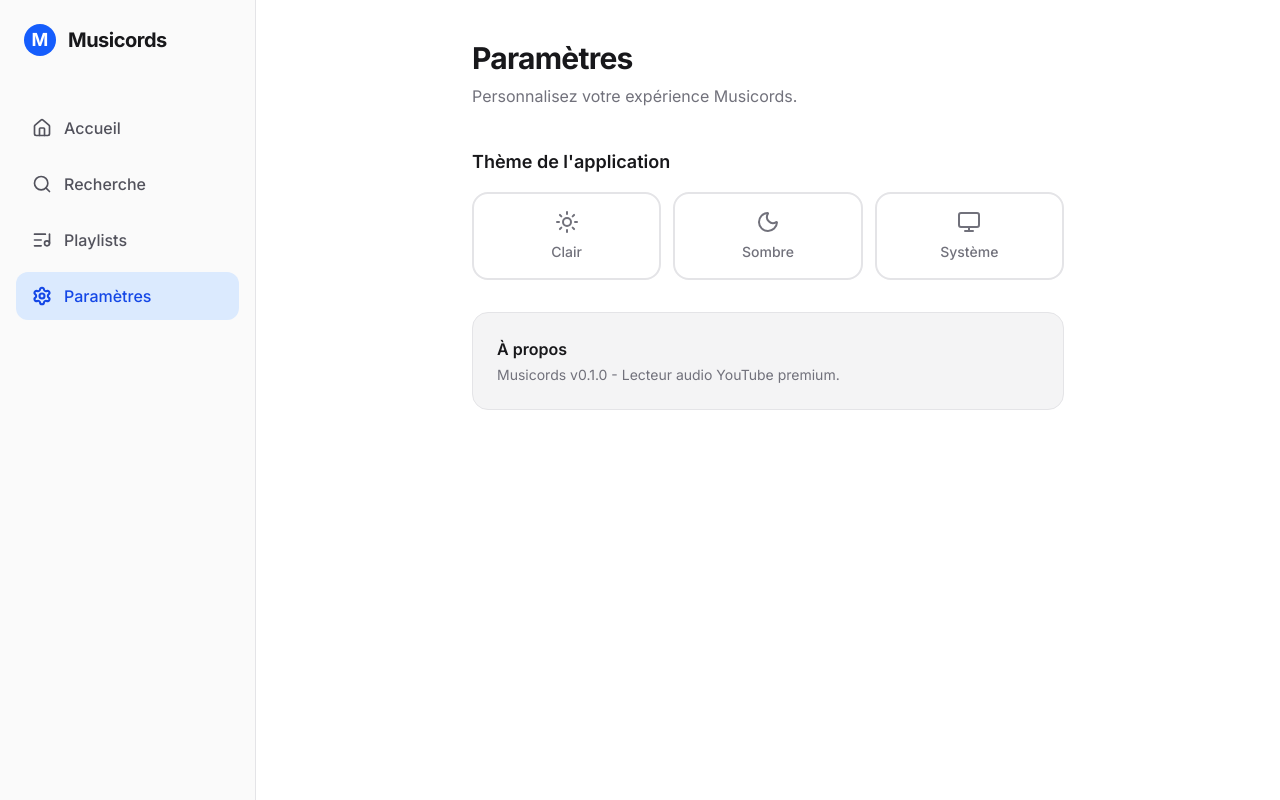
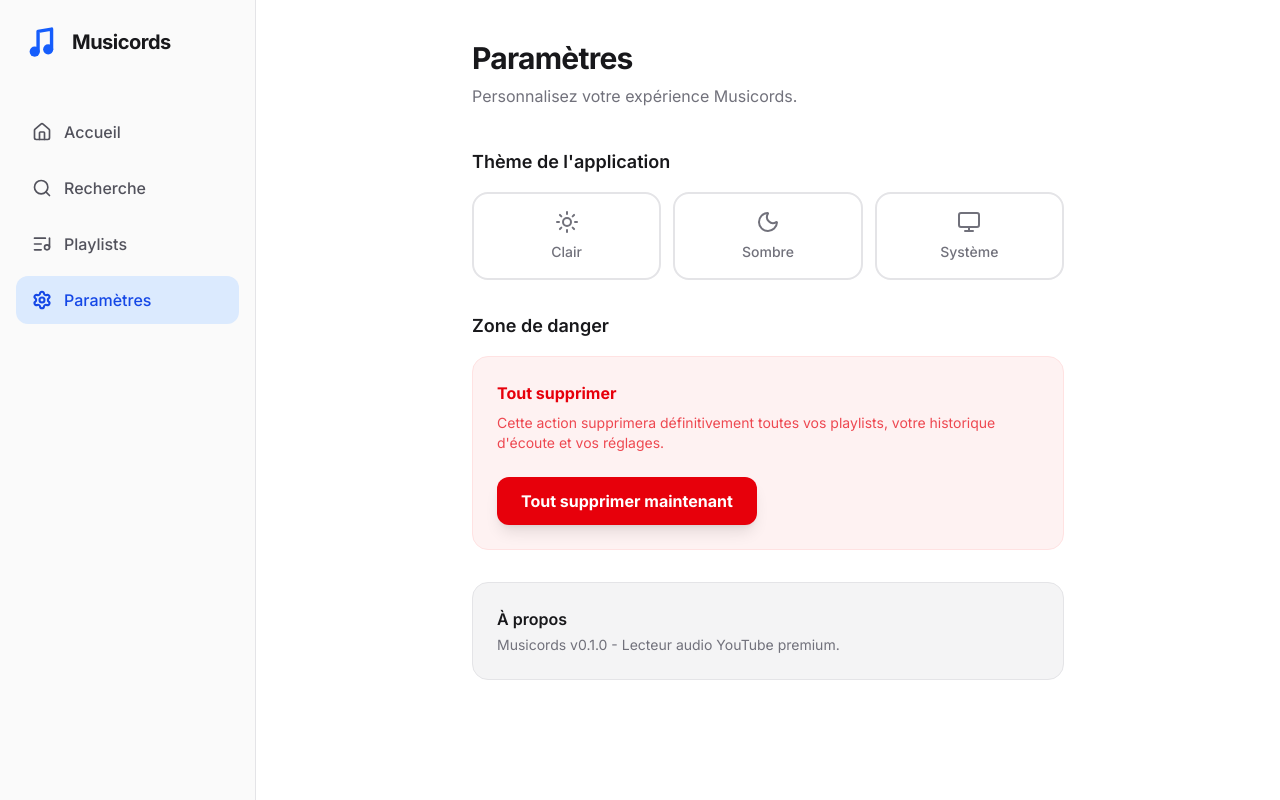
Before and after one commit to Enzoait/Musicords, a Next.js app: page /settings in a window 1280 px wide. Built offline with nearby package versions, Linux system fonts and the light colour scheme.

Commit message:
added cooldown between skips

```diff
--- a/app/layout.tsx
+++ b/app/layout.tsx
@@ -11,6 +11,11 @@ export const metadata: Metadata = {
   title: "Musicords",
   description: "A complete music application with YouTube audio streaming.",
   manifest: "/manifest.json",
+  icons: {
+    icon: "/favicon.svg",
+    shortcut: "/favicon.svg",
+    apple: "/favicon.svg",
+  },
 };
 
 export const viewport: Viewport = {
--- a/app/playlists/page.tsx
+++ b/app/playlists/page.tsx
@@ -66,7 +66,7 @@ export default function PlaylistsPage() {
                 >
                   <div className="relative aspect-square rounded-2xl overflow-hidden bg-zinc-100 dark:bg-zinc-800 shadow-md transition-transform group-hover:scale-[1.02]">
                     {playlist.cover ? (
-                      <img src={playlist.cover} alt={playlist.name} className="w-full h-full object-cover" />
+                      <img src={playlist.cover} alt={playlist.name} className="w-full h-full object-cover scale-135" />
                     ) : (
                       <div className="w-full h-full flex items-center justify-center bg-gradient-to-br from-blue-500 to-indigo-600">
                         <ListMusic className="w-12 h-12 text-white/50" />
@@ -106,7 +106,7 @@ export default function PlaylistsPage() {
               <header className="flex flex-col md:flex-row items-end gap-6">
                 <div className="relative w-48 h-48 md:w-56 md:h-56 rounded-3xl overflow-hidden shadow-2xl shrink-0 group">
                   {activePlaylist.cover ? (
-                    <img src={activePlaylist.cover} alt={activePlaylist.name} className="w-full h-full object-cover" />
+                    <img src={activePlaylist.cover} alt={activePlaylist.name} className="w-full h-full object-cover scale-135" />
                   ) : (
                     <div className="w-full h-full flex items-center justify-center bg-gradient-to-br from-blue-500 to-indigo-600">
                       <ListMusic className="w-20 h-20 text-white/50" />
--- a/app/search/page.tsx
+++ b/app/search/page.tsx
@@ -82,7 +82,7 @@ export default function SearchPage() {
               <img
                 src={result.thumbnail}
                 alt={result.title}
-                className="w-full h-full object-cover"
+                className="w-full h-full object-cover scale-135"
               />
               <div className="absolute inset-0 bg-gradient-to-t from-black/60 to-transparent" />
             </div>
--- a/app/settings/page.tsx
+++ b/app/settings/page.tsx
@@ -3,6 +3,7 @@
 import { useTheme } from "next-themes";
 import { Moon, Sun, Monitor, Check } from "lucide-react";
 import { useEffect, useState } from "react";
+import { useMusicStore } from "@/lib/store";
 import { cn } from "@/lib/utils";
 
 export default function SettingsPage() {
@@ -61,6 +62,24 @@ export default function SettingsPage() {
           </div>
         </section>
 
+        <section className="space-y-4">
+          <h2 className="text-lg font-semibold text-zinc-900 dark:text-zinc-50 flex items-center gap-2">
+            Zone de danger
+          </h2>
+          <div className="p-6 rounded-2xl bg-red-50 dark:bg-red-900/10 border border-red-100 dark:border-red-900/30">
+            <h3 className="font-bold text-red-600 dark:text-red-400 mb-2">Tout supprimer</h3>
+            <p className="text-sm text-red-600/70 dark:text-red-400/70 mb-6">
+              Cette action supprimera définitivement toutes vos playlists, votre historique d'écoute et vos réglages.
+            </p>
+            <button
+              onClick={() => useMusicStore.getState().clearAllData()}
+              className="px-6 h-12 rounded-xl bg-red-600 hover:bg-red-700 text-white font-bold transition-all shadow-lg active:scale-95"
+            >
+              Tout supprimer maintenant
+            </button>
+          </div>
+        </section>
+
         <section className="p-6 rounded-2xl bg-zinc-100 dark:bg-zinc-900/50 border border-zinc-200 dark:border-zinc-800">
           <h3 className="font-semibold text-zinc-900 dark:text-zinc-50 mb-1">À propos</h3>
           <p className="text-sm text-zinc-500 dark:text-zinc-400">
--- a/components/Navigation.tsx
+++ b/components/Navigation.tsx
@@ -41,9 +41,7 @@ export function Navigation() {
       {/* Desktop Sidebar Navigation */}
       <aside className="hidden md:flex flex-col w-64 h-screen fixed left-0 top-0 bg-zinc-50 dark:bg-zinc-950 border-r border-zinc-200 dark:border-zinc-800 z-50">
         <div className="p-6 flex items-center space-x-3">
-          <div className="w-8 h-8 rounded-full bg-blue-600 flex items-center justify-center">
-            <span className="text-white font-bold text-lg">M</span>
-          </div>
+          <img src="/favicon-transparent.svg" alt="Musicords Logo" className="w-9 h-9" />
           <h1 className="text-xl font-bold text-zinc-900 dark:text-white tracking-tight">Musicords</h1>
         </div>
 
--- a/components/player/HiddenPlayer.tsx
+++ b/components/player/HiddenPlayer.tsx
@@ -49,6 +49,9 @@ export function HiddenPlayer() {
     if (!player || !currentTrack) return;
 
     try {
+      // Ensure the player is fully ready and has the API methods
+      if (typeof player.loadVideoById !== 'function') return;
+
       const isNewTrack = lastVideoId.current !== currentTrack.id;
 
       if (isNewTrack) {
@@ -64,7 +67,10 @@ export function HiddenPlayer() {
           player.playVideo();
           startProgressInterval();
         } else {
-          player.pauseVideo();
+          // Check if pauseVideo exists too
+          if (typeof player.pauseVideo === 'function') {
+            player.pauseVideo();
+          }
           stopProgressInterval();
         }
       }
--- a/components/ui/TrackItem.tsx
+++ b/components/ui/TrackItem.tsx
@@ -17,7 +17,7 @@ export function TrackItem({ track, onClick, onRemove }: TrackItemProps) {
         <img
           src={track.thumbnail}
           alt={track.title}
-          className="w-full h-full object-cover"
+          className="w-full h-full object-cover scale-135"
         />
         <div className="absolute inset-0 bg-black/40 opacity-0 group-hover:opacity-100 transition-opacity flex items-center justify-center">
           <Play className="w-6 h-6 text-white" fill="currentColor" />
--- a/lib/store.ts
+++ b/lib/store.ts
@@ -65,6 +65,7 @@ interface MusicState {
 
   // History Actions
   addToRecentlyPlayed: (track: Track) => void;
+  clearAllData: () => void;
 }
 
 export const useMusicStore = create<MusicState>()(
@@ -148,6 +149,18 @@ export const useMusicStore = create<MusicState>()(
         const newRecentlyPlayed = [track, ...filtered].slice(0, 50); // Keep last 50
         return { recentlyPlayed: newRecentlyPlayed };
       }),
+      clearAllData: () => {
+        if (confirm("Êtes-vous sûr de vouloir supprimer TOUTES vos données (playlists, historique, etc.) ? Cette action est irréversible.")) {
+          set({
+            recentlyPlayed: [],
+            playlists: [],
+            queue: [],
+            currentTrack: null,
+            isPlaying: false
+          });
+          // Note: persistence handles the clearing in IndexedDB automatically on set
+        }
+      },
     }),
     {
       name: 'musicords-storage',
```
Also changed, not shown: components/player/ExpandableBanner.tsx (+36 -5 lines), public/favicon-transparent.svg (added), public/favicon.svg (added).
